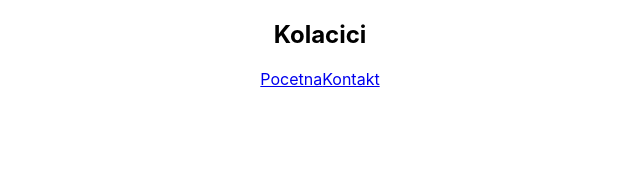
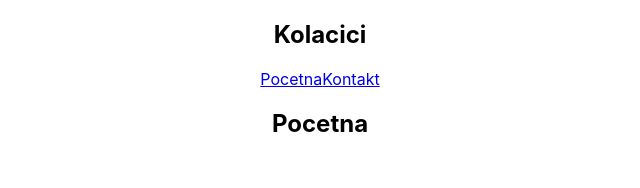
Before and after one commit to StevanD11/ReactDomaci, a React (Create React App) app: page / in a window 1280 px wide. Shown: the top 188 px of the page, without its empty margins (320-960 px from the left). Built offline with nearby package versions, Linux system fonts and the light colour scheme.

Commit message:
Pocetna komponenta

```diff
--- a/src/App.js
+++ b/src/App.js
@@ -1,14 +1,16 @@
 import logo from './logo.svg';
 import './App.css';
 import Navbar from './Nav';
+import Pocetna from './Pocetna';
 
 function App() {
-  return (<div className="App">
-    <Navbar />
-    <div className="content" >
-
+  return (
+    <div className="App">
+      <Navbar />
+      <div className="content" >
+        <Pocetna />
+      </div>
     </div>
-  </div>
   );
 }
 
--- /dev/null
+++ b/src/Pocetna.js
@@ -0,0 +1,9 @@
+const Pocetna = () => {
+    return (
+        <div className="pocetna">
+            <h2>Pocetna</h2>
+        </div>
+    );
+}
+
+export default Pocetna;
```
